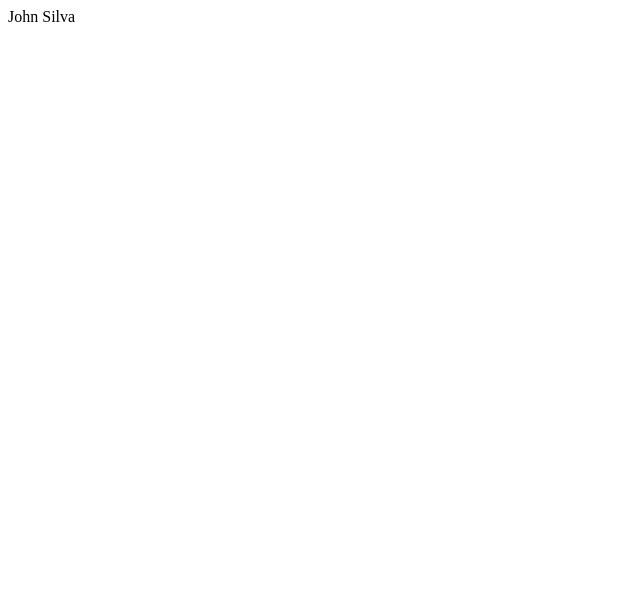
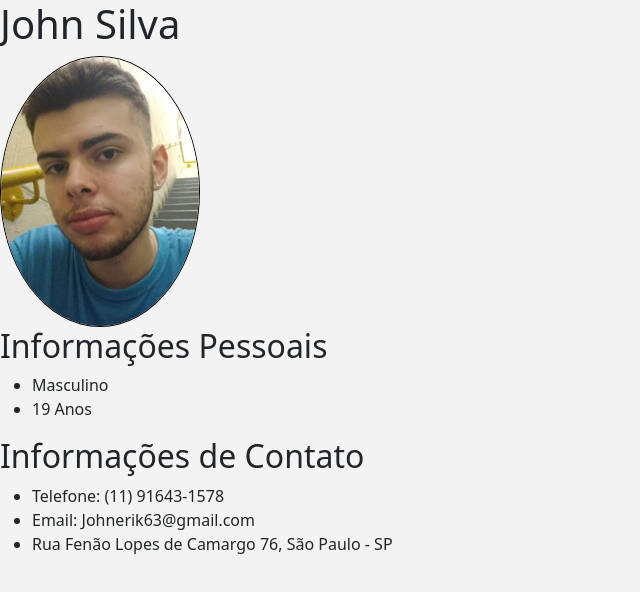
Before and after one commit to johnerik63/Curriculo, a plain HTML site: page index.html in a window 1280 px wide. Shown: the whole page, without its empty margins (0-640 px from the left). Drawn offline with nearby package versions, Linux system fonts and the light colour scheme.

Commit message:
coloquei o layout

```diff
--- /dev/null
+++ b/assets/css/style.css
@@ -0,0 +1,9 @@
+.foto-perfil{
+    border-radius: 100%;
+    max-width: 200px;
+    border: 1px solid black;
+}
+
+body{
+    background-color: #f3f3f3;
+}
--- a/index.html
+++ b/index.html
@@ -1,13 +1,35 @@
 <!DOCTYPE html>
-<html lang="en">
+<html lang="pt-br">
 <head>
     <meta charset="UTF-8">
     <meta http-equiv="X-UA-Compatible" content="IE=edge">
     <meta name="viewport" content="width=device-width, initial-scale=1.0">
     <title>Currículo John Silva</title>
+    <!-- CSS only -->
+    <link href="https://cdn.jsdelivr.net/npm/bootstrap@5.2.3/dist/css/bootstrap.min.css" rel="stylesheet" integrity="sha384-rbsA2VBKQhggwzxH7pPCaAqO46MgnOM80zW1RWuH61DGLwZJEdK2Kadq2F9CUG65" crossorigin="anonymous">
+    <link rel="stylesheet" href="assets/css/style.css">
 </head>
 <body>
-    John Silva
-    <img>
+    <section>
+        <h1>John Silva</h1>
+        <img class="foto-perfil" src="assets/img/perfil.jpeg">
+    </section>
+    <section>
+        <h2>Informações Pessoais</h2>
+        <ul>
+            <li>Masculino</li>
+            <li>19 Anos</li>
+        </ul>
+    </section>
+    <section>
+        <h2>Informações de Contato</h2>
+        <ul>
+            <li>Telefone: (11) 91643-1578</li>
+            <li>Email: Johnerik63@gmail.com</li>
+            <li>Rua Fenão Lopes de Camargo 76, São Paulo - SP</li>
+        </ul>
+    </section>
 </body>
+<!-- JavaScript Bundle with Popper -->
+<script src="https://cdn.jsdelivr.net/npm/bootstrap@5.2.3/dist/js/bootstrap.bundle.min.js" integrity="sha384-kenU1KFdBIe4zVF0s0G1M5b4hcpxyD9F7jL+jjXkk+Q2h455rYXK/7HAuoJl+0I4" crossorigin="anonymous"></script>
 </html>
```
Also changed, not shown: assets/img/WhatsApp Image 2022-12-03 at 14.02.20 (2).jpeg (added), assets/img/perfil.jpeg (added).
